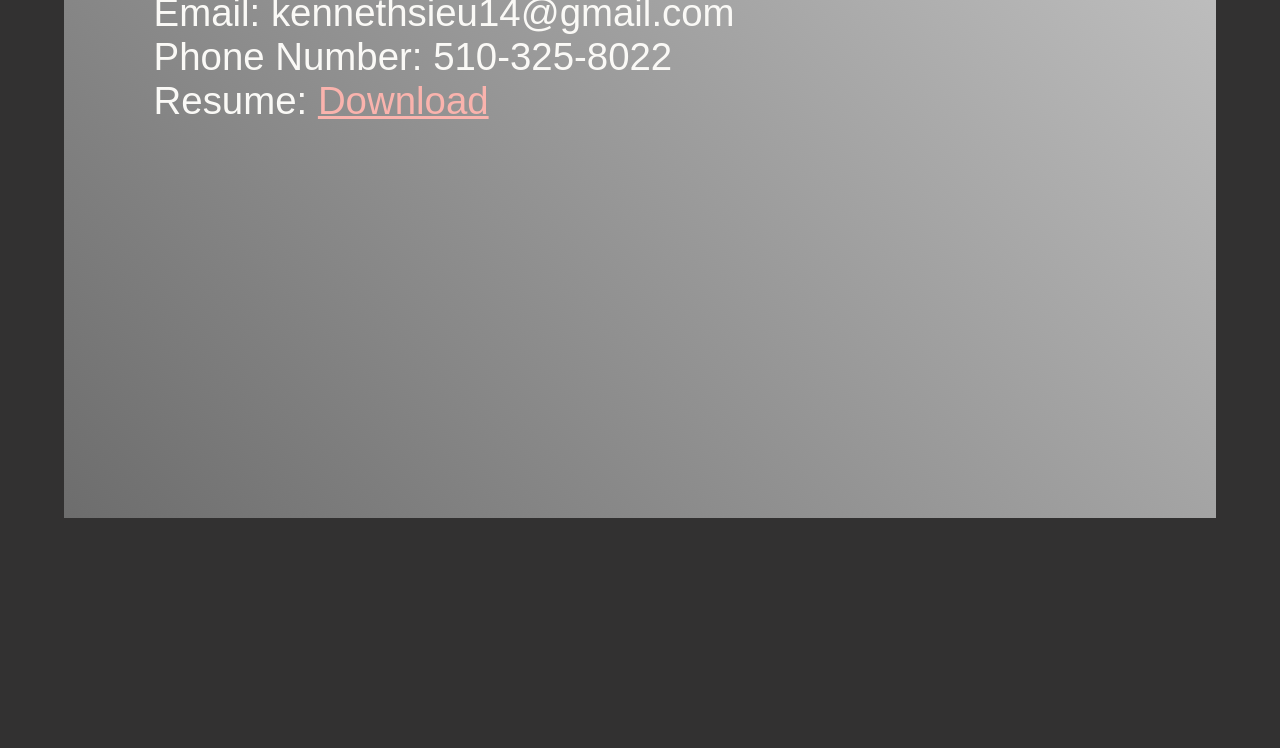
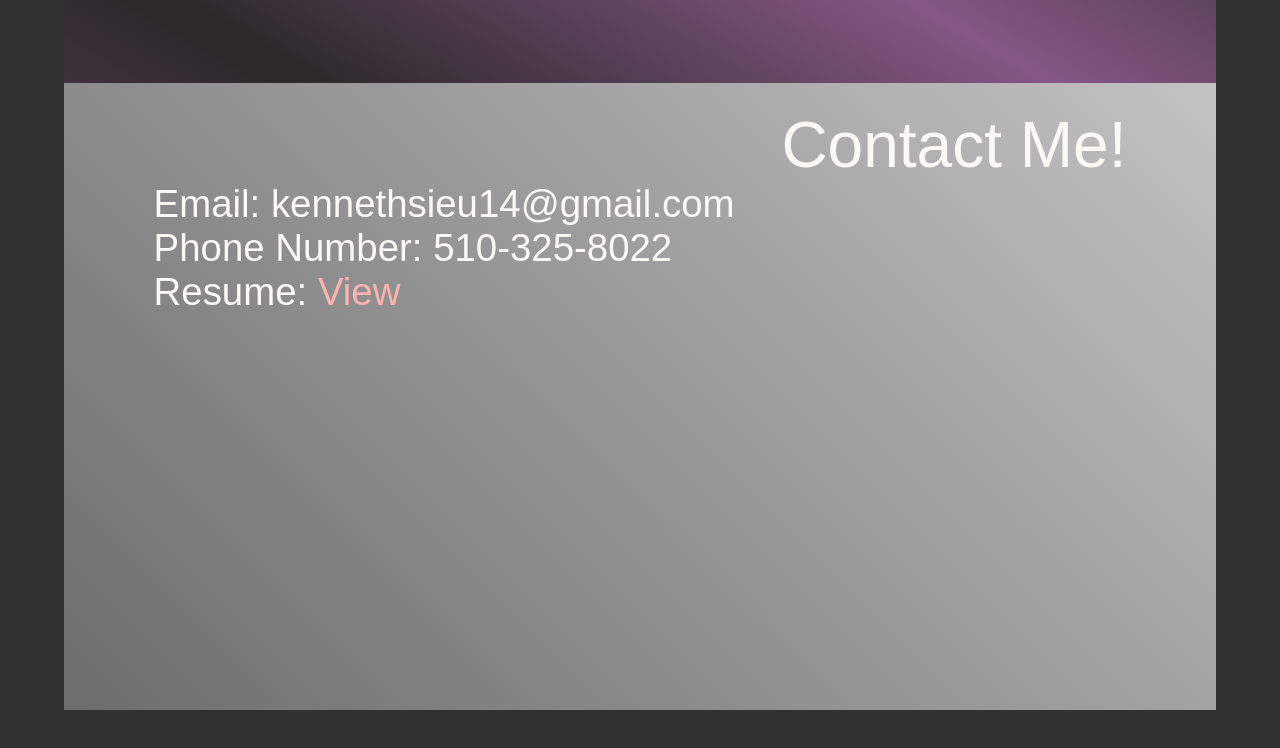
Before and after one commit to kennethsieu/portfolio, a Gatsby site: page / in a window 1280 px wide. Shown: the part 3539-4287 px from the top of the page. Before the commit the page ends 4096 px from the top, so only its background shows below. Built offline with nearby package versions, Linux system fonts and the light colour scheme; Gatsby itself is replaced by a stand-in of ours; a web font is replaced by a local one.

Commit message:
noor fixes

```diff
--- a/src/pages/index.tsx
+++ b/src/pages/index.tsx
@@ -550,7 +550,7 @@ const IndexPage: React.FC<PageProps> = () => {
             <div className="contacttitle">Contact Me!</div>
             <div className="contacttext"> Email: kennethsieu14@gmail.com</div>
             <div className="contacttext"> Phone Number: 510-325-8022</div>
-            <div className="contacttext"> Resume: <a className="resumedownload" href={resume} download>Download</a>{` `}</div>
+            <div className="contacttext"> Resume: <a className="resume" href="https://docs.google.com/document/d/1D6ZAx_-ToEZc6_llPcp2o8FICQZRzxu7/edit?usp=sharing&ouid=108128170449060245009&rtpof=true&sd=true" > View</a></div>
           </div>
         </div>
       </body>
--- a/src/style.css
+++ b/src/style.css
@@ -86,6 +86,7 @@ html, body {
     color: #FAF9F6;
     font-size: 2vw;
     font-weight: 600;
+    height: 25vw;
 }
 
 /* Demo Reel */
@@ -113,7 +114,7 @@ html, body {
 /*Twilight Market Intro*/
 .TwilightMarket {
     background-color: rgb(94, 74, 94);
-
+    height: 50vw;
 }
 
 .image-stack {
@@ -1072,3 +1073,7 @@ html, body {
     font-size: 3vw;
     margin-left: 5vw;
   }
+
+  .resume:link {
+    text-decoration: none;
+  }
```
